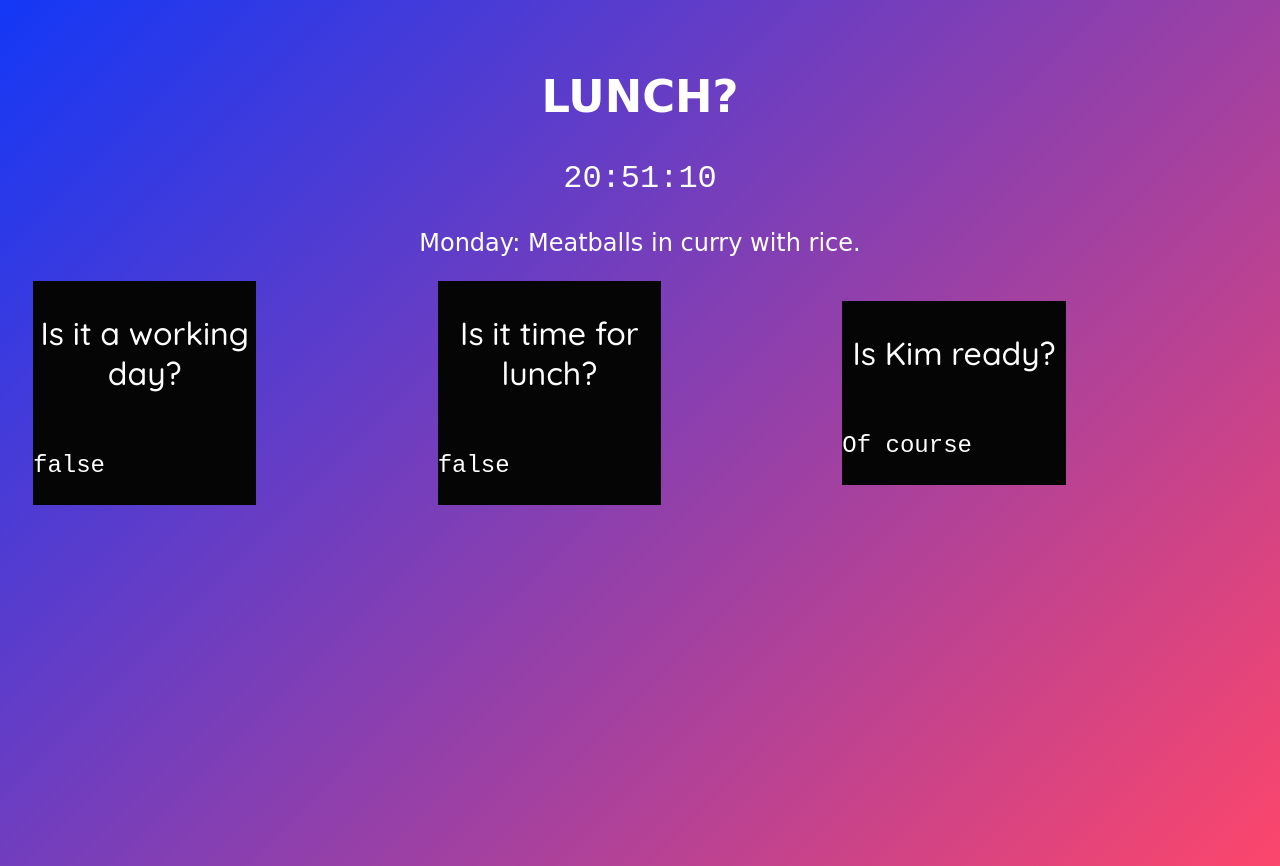
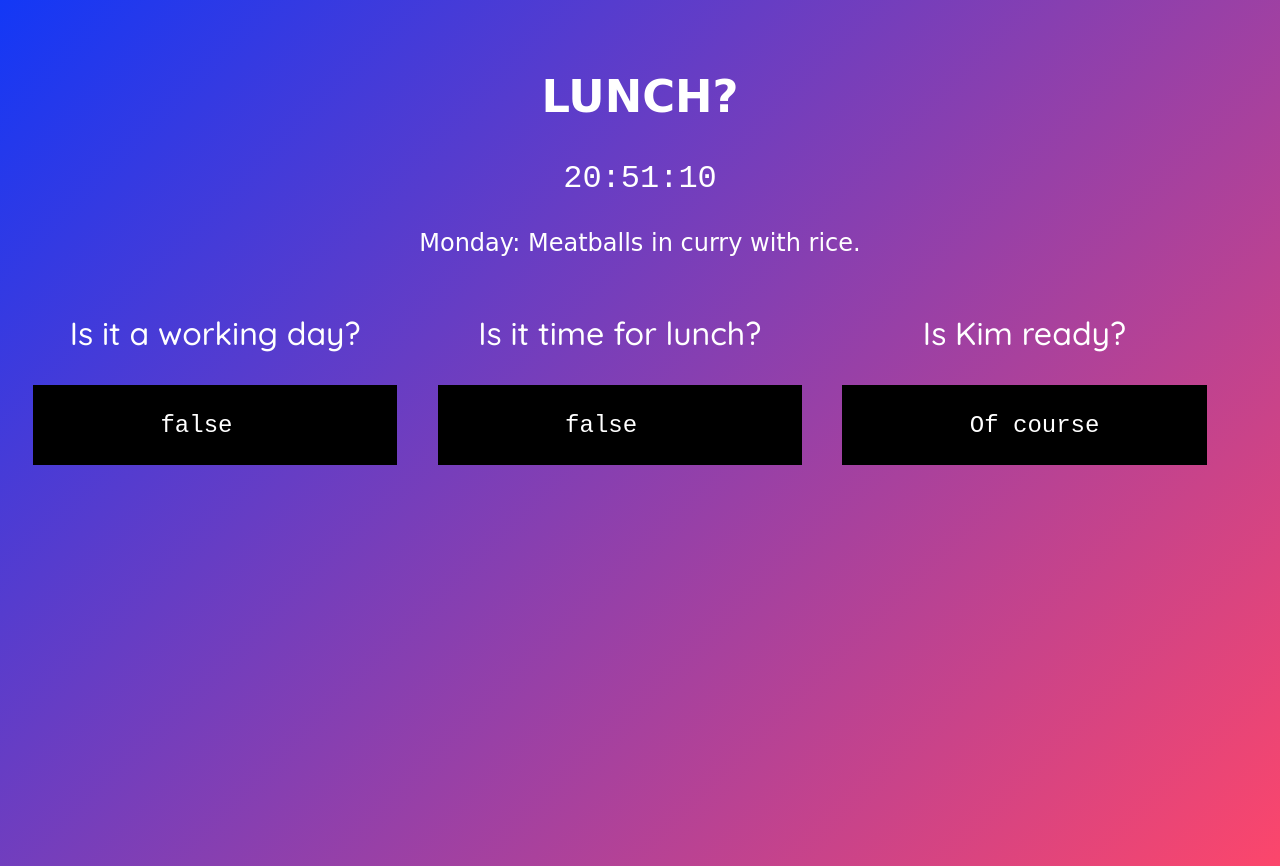
Before and after one commit to TheFatKid/lunch, a plain HTML site: page index.html in a window 1280 px wide. Drawn offline with Linux system fonts and the light colour scheme; a web font is replaced by a local one.

Commit message:
Update lunch.css

```diff
--- a/lunch.css
+++ b/lunch.css
@@ -27,21 +27,6 @@ body {
       font-size: 2rem;
       ;
     }
-   /* question1 {
-
-      padding:16px 31px;
-      background-color: black;
-    }
-
-    question2 {
-      padding:16px 31px;
-      background-color: black;
-    }
-
-    question3 {
-      padding:16px 31px;
-      background-color: black;
-    }*/
 
     answer {
       display: flex;
@@ -51,7 +36,9 @@ body {
       font-size: 1.5rem;
       font-family: 'Courier New', Courier, monospace;
       color: white;
+      padding-left: 35%;
       text-align: center;
+      background-color: black;
     }
 
     .big-text {
@@ -64,7 +51,7 @@ body {
 .col_half { width: 49%; }
 .col_third { width: 32%; }
 .col_fourth { width: 23.5%; }
-.col_fifth { width: 18.4%; }
+.col_fifth { width: 30%; }
 .col_sixth { width: 15%; }
 .col_three_fourth { width: 74.5%;}
 .col_twothird{ width: 66%;}
@@ -74,19 +61,12 @@ body {
 .col_fourth,
 .col_three_fourth,
 .col_fifth{
-	position: relative;
-	display:inline;
-	display: inline-block;
+	/*position: relative;*/
+	/*display:inline;*/
+	/*display: inline-block;*/
 	/*float: left;*/
-	margin-right: 2%;
-    margin-bottom: 20px;
-    background-color:#040504;
+	/*margin-right: 5px;
+    margin-bottom: 20px;*/
+
 }
 .end { margin-right: 0 !important; }
-/* Column Grids End */
-
-.wrapper { width: 980px; margin: 30px auto; position: relative;}
-.counter { background-color: #ffffff; padding: 20px 0; border-radius: 5px;}
-.count-title { font-size: 40px; font-weight: normal;  margin-top: 10px; margin-bottom: 0; text-align: center; }
-.count-text { font-size: 13px; font-weight: normal;  margin-top: 10px; margin-bottom: 0; text-align: center; }
-.fa-2x { margin: 0 auto; float: none; display: table; color: #4ad1e5; }
```
